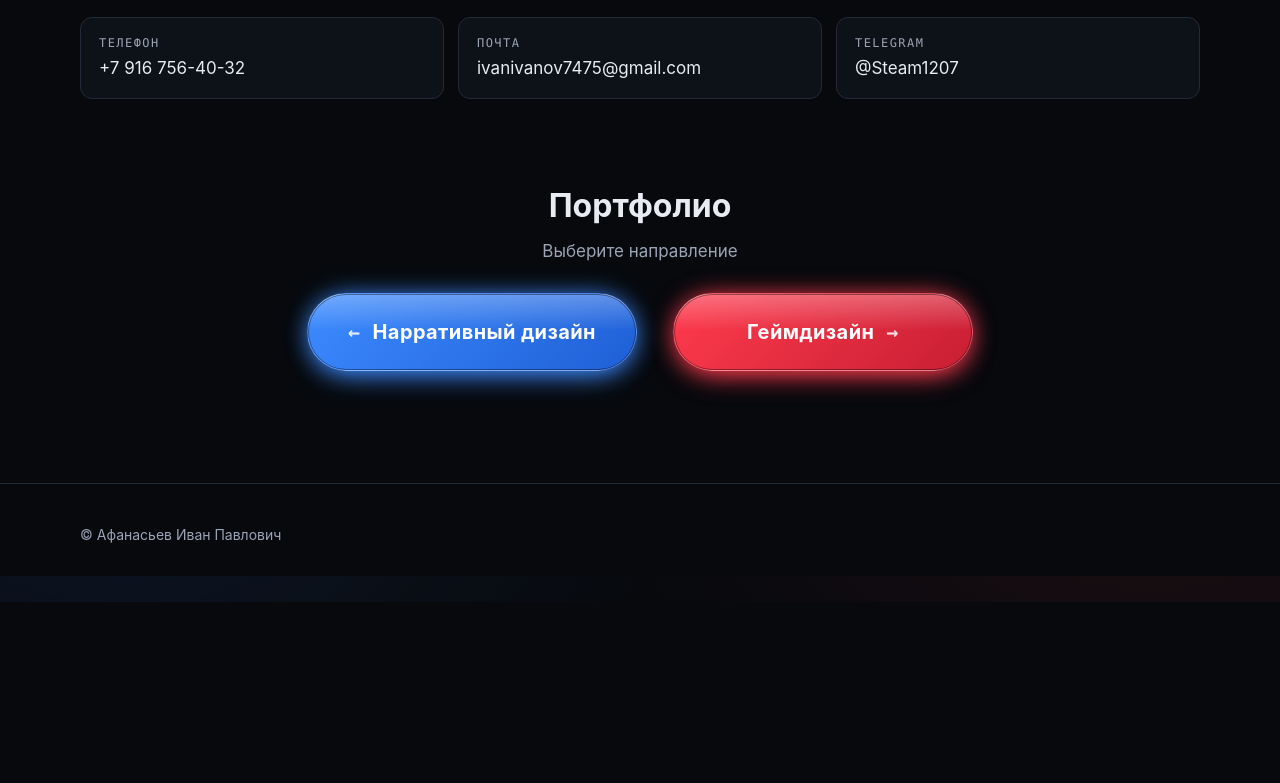
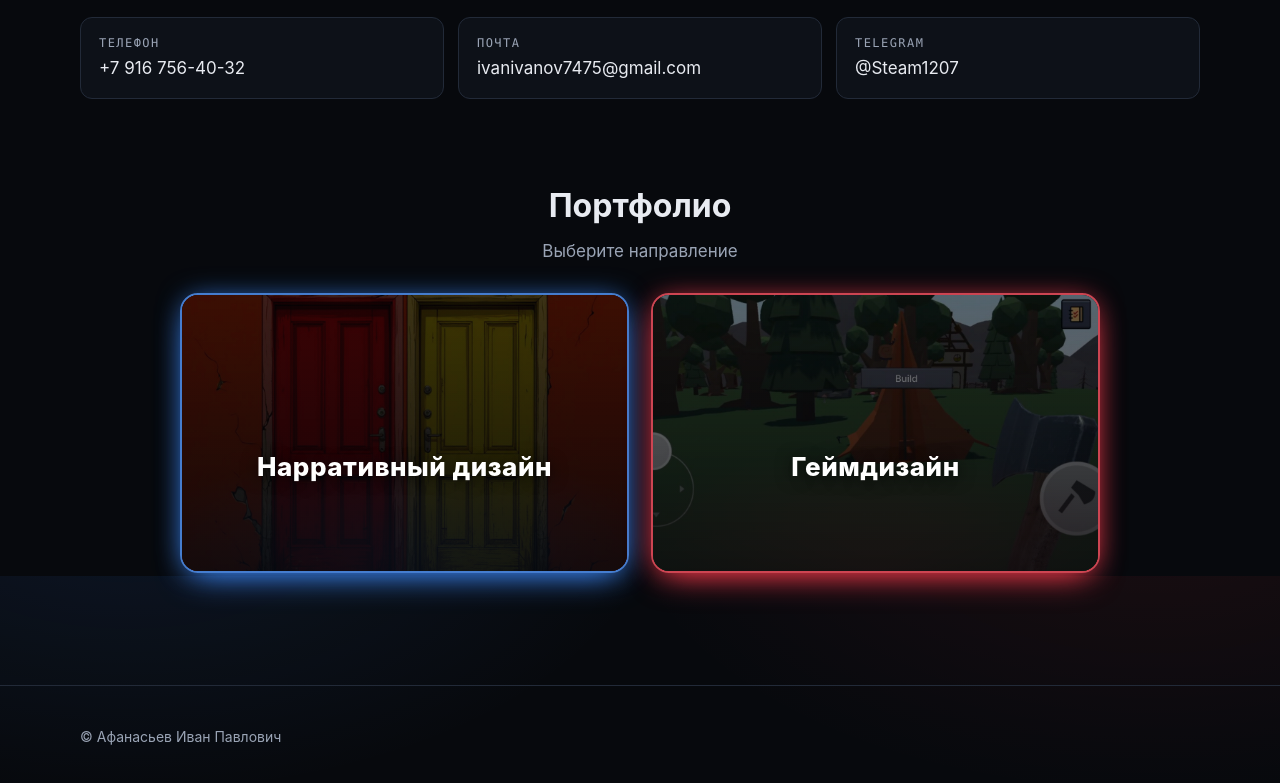
Before and after one commit to HeartLandStudio/portfolio, a plain HTML site: page index.html in a window 1280 px wide. Shown: the part 1024-1807 px from the top of the page. Before the commit the page ends 1626 px from the top, so only its background shows below. Drawn offline with Linux system fonts and the light colour scheme.

Commit message:
Add files via upload

```diff
--- a/index.html
+++ b/index.html
@@ -59,8 +59,22 @@
         <h2>Портфолио</h2>
         <p class="hint">Выберите направление</p>
         <div class="pills">
-          <a class="pill pill--blue" href="narrative.html"><span class="arrow">←</span> Нарративный дизайн</a>
-          <a class="pill pill--red" href="gamedesign.html">Геймдизайн <span class="arrow">→</span></a>
+          <a class="pill-card pill-card--blue" href="narrative.html">
+            <img class="pill-card__bg" src="assets/pill-narrative.jpg" alt="" decoding="async">
+            <span class="pill-card__shade" aria-hidden="true"></span>
+            <span class="pill-card__content">
+              <span class="pill-card__label">Нарративный дизайн</span>
+              <span class="pill-card__arrow" aria-hidden="true">←</span>
+            </span>
+          </a>
+          <a class="pill-card pill-card--red" href="gamedesign.html">
+            <img class="pill-card__bg" src="assets/pill-gamedesign.jpg" alt="" decoding="async">
+            <span class="pill-card__shade" aria-hidden="true"></span>
+            <span class="pill-card__content">
+              <span class="pill-card__label">Геймдизайн</span>
+              <span class="pill-card__arrow" aria-hidden="true">→</span>
+            </span>
+          </a>
         </div>
       </div>
     </section>
--- a/styles.css
+++ b/styles.css
@@ -160,41 +160,110 @@ section { padding: 44px 0; }
 }
 .toast.is-visible { opacity: 1; transform: translate(-50%, 0); }
 
-/* ---------- Таблетки (Matrix: синяя / красная) ---------- */
+/* ---------- Карточки-кнопки (Matrix: синяя / красная) ---------- */
 
 .choice { text-align: center; padding-bottom: 88px; }
 .choice .hint { color: var(--muted); margin: -8px 0 28px; }
-.pills { display: flex; flex-wrap: wrap; justify-content: center; gap: 22px 36px; }
+.pills {
+  display: grid;
+  grid-template-columns: repeat(2, minmax(0, 1fr));
+  gap: 22px;
+  max-width: 920px;
+  margin-inline: auto;
+}
 
-.pill {
-  --c: var(--blue); --c2: var(--blue-2);
+.pill-card {
+  --c: var(--blue);
+  --c2: var(--blue-2);
   position: relative;
-  display: inline-flex; align-items: center; justify-content: center; gap: 12px;
-  min-width: 300px;
-  padding: 22px 40px;
-  border-radius: 999px;
-  font-size: 20px; font-weight: 700; letter-spacing: .02em;
-  color: #fff; text-decoration: none;
+  display: block;
+  aspect-ratio: 16 / 10;
+  min-height: 180px;
+  overflow: hidden;
+  border-radius: 18px;
+  text-decoration: none;
+  color: #fff;
+  border: 2px solid color-mix(in srgb, var(--c) 70%, #fff 10%);
+  box-shadow:
+    0 0 0 1px rgba(0, 0, 0, .45) inset,
+    0 12px 34px -12px var(--c),
+    0 0 28px -6px color-mix(in srgb, var(--c) 70%, transparent);
+  transition: transform .25s ease, box-shadow .25s ease, border-color .25s ease;
+}
+.pill-card--red { --c: var(--red); --c2: var(--red-2); }
+.pill-card__bg {
+  position: absolute;
+  inset: 0;
+  width: 100%;
+  height: 100%;
+  object-fit: cover;
+  transform: scale(1.02);
+  transition: transform .35s ease;
+}
+.pill-card__shade {
+  position: absolute;
+  inset: 0;
   background:
-    linear-gradient(180deg, rgba(255, 255, 255, .28), rgba(255, 255, 255, 0) 48%),
-    linear-gradient(135deg, var(--c), var(--c2));
-  border: 1px solid rgba(255, 255, 255, .18);
+    linear-gradient(180deg, rgba(4, 6, 10, .28) 0%, rgba(4, 6, 10, .55) 55%, rgba(4, 6, 10, .78) 100%),
+    radial-gradient(120% 80% at 50% 100%, color-mix(in srgb, var(--c) 22%, transparent), transparent 55%);
+  pointer-events: none;
+}
+.pill-card__content {
+  position: absolute;
+  left: 0;
+  right: 0;
+  bottom: 20%;
+  display: flex;
+  flex-direction: column;
+  align-items: center;
+  justify-content: flex-end;
+  gap: 2px;
+  padding: 0 18px;
+  z-index: 1;
+  transition: bottom .28s ease;
+}
+.pill-card__label {
+  font-size: clamp(20px, 2.4vw, 26px);
+  font-weight: 800;
+  letter-spacing: .02em;
+  text-align: center;
+  text-shadow: 0 2px 16px rgba(0, 0, 0, .75);
+}
+.pill-card__arrow {
+  font-family: var(--mono);
+  font-size: 22px;
+  line-height: 1;
+  margin-top: 4px;
+  color: #fff;
+  opacity: 0;
+  transform: scaleX(2) translateY(6px);
+  transform-origin: center;
+  text-shadow: 0 0 18px var(--c), 0 2px 10px rgba(0, 0, 0, .8);
+  transition: opacity .28s ease, transform .28s ease;
+}
+.pill-card:hover,
+.pill-card:focus-visible {
+  color: #fff;
+  transform: translateY(-3px);
+  border-color: color-mix(in srgb, var(--c) 90%, #fff 20%);
   box-shadow:
-    0 0 0 1px rgba(0, 0, 0, .4) inset,
-    0 10px 30px -10px var(--c),
-    0 0 26px -4px var(--c);
-  transition: transform .2s, box-shadow .2s;
+    0 0 0 1px rgba(0, 0, 0, .45) inset,
+    0 16px 44px -12px var(--c),
+    0 0 48px -2px color-mix(in srgb, var(--c) 75%, transparent);
 }
-.pill:hover {
-  color: #fff;
-  transform: translateY(-2px);
-  box-shadow:
-    0 0 0 1px rgba(0, 0, 0, .4) inset,
-    0 14px 40px -10px var(--c),
-    0 0 44px 0 var(--c);
+.pill-card:hover .pill-card__bg,
+.pill-card:focus-visible .pill-card__bg { transform: scale(1.06); }
+.pill-card:hover .pill-card__content,
+.pill-card:focus-visible .pill-card__content { bottom: 35%; }
+.pill-card:hover .pill-card__arrow,
+.pill-card:focus-visible .pill-card__arrow {
+  opacity: .95;
+  transform: scaleX(2) translateY(0);
 }
-.pill--red { --c: var(--red); --c2: var(--red-2); }
-.pill .arrow { font-family: var(--mono); opacity: .85; }
+.pill-card:focus-visible {
+  outline: 2px solid var(--c);
+  outline-offset: 4px;
+}
 
 /* ---------- Страницы разделов ---------- */
 
@@ -335,11 +404,16 @@ table.t tr:last-child td { border-bottom: 0; }
   .projects { grid-template-columns: 1fr; }
   .contacts { grid-template-columns: 1fr; }
 }
+@media (max-width: 720px) {
+  .pills { grid-template-columns: 1fr; gap: 16px; max-width: 480px; }
+  .pill-card { aspect-ratio: 16 / 9; min-height: 160px; }
+}
+
 @media (max-width: 560px) {
   body { font-size: 16px; }
   .wrap { width: calc(100% - 28px); }
   section { padding: 32px 0; }
-  .pill { min-width: 0; width: 100%; padding: 20px 24px; font-size: 18px; }
+  .pill-card__label { font-size: 20px; }
   .stats { gap: 6px 8px; padding: 9px 16px; font-family: var(--font); font-size: 14px; white-space: nowrap; }
   .topnav { display: none; }
   .topbar .wrap { justify-content: space-between; }
```
Also changed, not shown: assets/pill-gamedesign.jpg (added), assets/pill-narrative.jpg (added), 2 other files.
